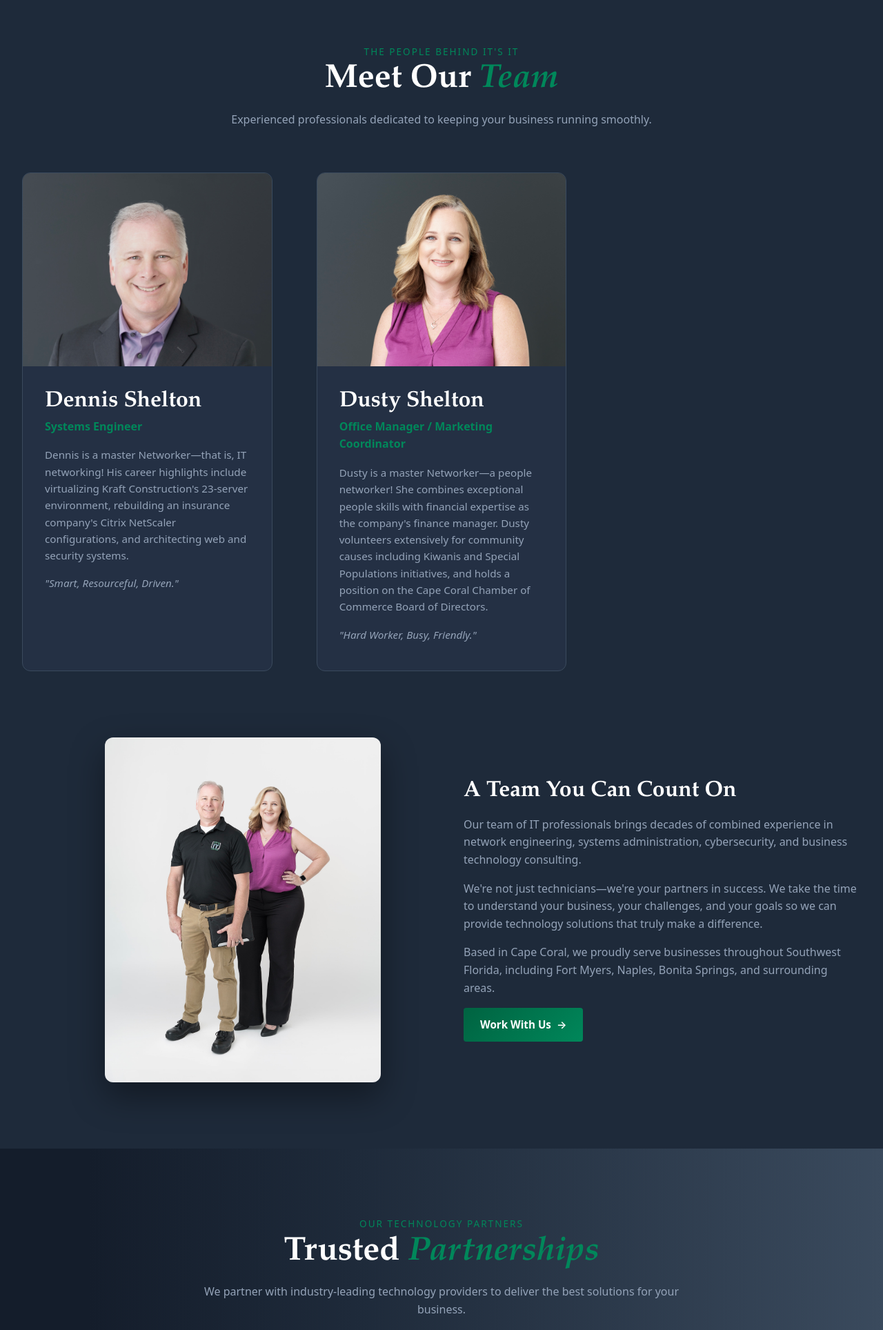
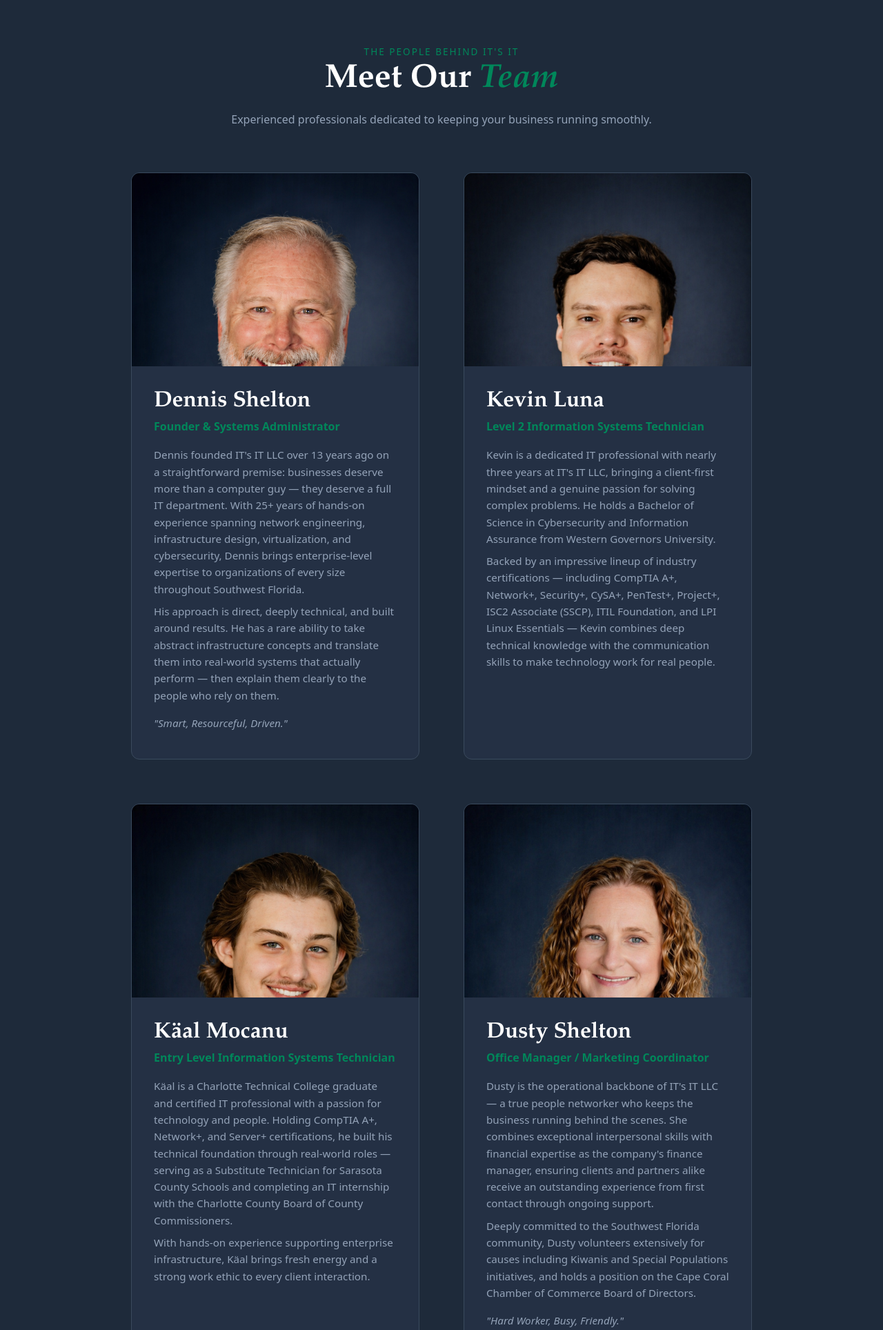
Before and after one commit to dlshelton/its-it-llc-website, a PHP site: page /about.html in a window 1280 px wide. Shown: the part 2785-4713 px from the top of the page at 69% size. Run offline with PHP 8.4, Linux system fonts and the light colour scheme.

Commit message:
Add full team section: 4 members with updated headshots and bios
- Add Kevin Luna (Level 2 IST) and Käal Mocanu (Entry Level IST) to team grid
- Update Dennis title to Founder & Systems Administrator with full bio
- Expand Dusty's bio into full professional profile
- Swap all headshots to new updated PNGs from photo shoot
- Reorder: Dennis → Kevin → Kaal → Dusty
- Change team grid to 2-column layout for even 2×2 cards
- Update team summary copy to reflect 4-person team
- Add profile text files to assets/Profiles/

Co-Authored-By: Claude Opus 4.6 <noreply@anthropic.com>

```diff
--- a/about.html
+++ b/about.html
@@ -446,25 +446,53 @@
                     <!-- Dennis Shelton -->
                     <div class="team-member">
                         <div class="team-photo">
-                            <img src="assets/Photos/staffphontos/dennis-head.jpg" alt="Dennis Shelton - Systems Engineer">
+                            <img src="assets/Photos/staffphontos/DennisHeadshotUpdate.png" alt="Dennis Shelton - Founder & Systems Administrator">
                         </div>
                         <div class="team-info">
                             <h3>Dennis Shelton</h3>
-                            <span class="team-title">Systems Engineer</span>
-                            <p>Dennis is a master Networker—that is, IT networking! His career highlights include virtualizing Kraft Construction's 23-server environment, rebuilding an insurance company's Citrix NetScaler configurations, and architecting web and security systems.</p>
+                            <span class="team-title">Founder & Systems Administrator</span>
+                            <p>Dennis founded IT's IT LLC over 13 years ago on a straightforward premise: businesses deserve more than a computer guy — they deserve a full IT department. With 25+ years of hands-on experience spanning network engineering, infrastructure design, virtualization, and cybersecurity, Dennis brings enterprise-level expertise to organizations of every size throughout Southwest Florida.</p>
+                            <p>His approach is direct, deeply technical, and built around results. He has a rare ability to take abstract infrastructure concepts and translate them into real-world systems that actually perform — then explain them clearly to the people who rely on them.</p>
                             <p class="team-quote">"Smart, Resourceful, Driven."</p>
+                        </div>
+                    </div>
+
+                    <!-- Kevin Luna -->
+                    <div class="team-member">
+                        <div class="team-photo">
+                            <img src="assets/Photos/staffphontos/kevinupdatedheadshot.png" alt="Kevin Luna - Level 2 Information Systems Technician">
+                        </div>
+                        <div class="team-info">
+                            <h3>Kevin Luna</h3>
+                            <span class="team-title">Level 2 Information Systems Technician</span>
+                            <p>Kevin is a dedicated IT professional with nearly three years at IT's IT LLC, bringing a client-first mindset and a genuine passion for solving complex problems. He holds a Bachelor of Science in Cybersecurity and Information Assurance from Western Governors University.</p>
+                            <p>Backed by an impressive lineup of industry certifications — including CompTIA A+, Network+, Security+, CySA+, PenTest+, Project+, ISC2 Associate (SSCP), ITIL Foundation, and LPI Linux Essentials — Kevin combines deep technical knowledge with the communication skills to make technology work for real people.</p>
+                        </div>
+                    </div>
+
+                    <!-- Kaal Mocanu -->
+                    <div class="team-member">
+                        <div class="team-photo">
+                            <img src="assets/Photos/staffphontos/Kaalupdatedheadshot.png" alt="Käal Mocanu - Entry Level Information Systems Technician">
+                        </div>
+                        <div class="team-info">
+                            <h3>Käal Mocanu</h3>
+                            <span class="team-title">Entry Level Information Systems Technician</span>
+                            <p>Käal is a Charlotte Technical College graduate and certified IT professional with a passion for technology and people. Holding CompTIA A+, Network+, and Server+ certifications, he built his technical foundation through real-world roles — serving as a Substitute Technician for Sarasota County Schools and completing an IT internship with the Charlotte County Board of County Commissioners.</p>
+                            <p>With hands-on experience supporting enterprise infrastructure, Käal brings fresh energy and a strong work ethic to every client interaction.</p>
                         </div>
                     </div>
 
                     <!-- Dusty Shelton -->
                     <div class="team-member">
                         <div class="team-photo">
-                            <img src="assets/Photos/staffphontos/dusty-head.jpg" alt="Dusty Shelton - Office Manager">
+                            <img src="assets/Photos/staffphontos/DustyHeadshotupdated.png" alt="Dusty Shelton - Office Manager & Marketing Coordinator">
                         </div>
                         <div class="team-info">
                             <h3>Dusty Shelton</h3>
                             <span class="team-title">Office Manager / Marketing Coordinator</span>
-                            <p>Dusty is a master Networker—a people networker! She combines exceptional people skills with financial expertise as the company's finance manager. Dusty volunteers extensively for community causes including Kiwanis and Special Populations initiatives, and holds a position on the Cape Coral Chamber of Commerce Board of Directors.</p>
+                            <p>Dusty is the operational backbone of IT's IT LLC — a true people networker who keeps the business running behind the scenes. She combines exceptional interpersonal skills with financial expertise as the company's finance manager, ensuring clients and partners alike receive an outstanding experience from first contact through ongoing support.</p>
+                            <p>Deeply committed to the Southwest Florida community, Dusty volunteers extensively for causes including Kiwanis and Special Populations initiatives, and holds a position on the Cape Coral Chamber of Commerce Board of Directors.</p>
                             <p class="team-quote">"Hard Worker, Busy, Friendly."</p>
                         </div>
                     </div>
@@ -477,8 +505,8 @@
                     </div>
                     <div class="about-content">
                         <h3>A Team You Can <span class="highlight">Count On</span></h3>
-                        <p>Our team of IT professionals brings decades of combined experience in network engineering, systems administration, cybersecurity, and business technology consulting.</p>
-                        <p>We're not just technicians—we're your partners in success. We take the time to understand your business, your challenges, and your goals so we can provide technology solutions that truly make a difference.</p>
+                        <p>Our four-person team brings decades of combined experience in network engineering, systems administration, cybersecurity, and business technology consulting — backed by industry certifications from CompTIA, ISC2, and Western Governors University.</p>
+                        <p>We're not just technicians — we're your partners in success. From founder-level strategy to hands-on support, every member of our team takes the time to understand your business, your challenges, and your goals so we can provide technology solutions that truly make a difference.</p>
                         <p>Based in Cape Coral, we proudly serve businesses throughout Southwest Florida, including Fort Myers, Naples, Bonita Springs, and surrounding areas.</p>
                         <a href="contact.html" class="btn btn-primary">
                             Work With Us
--- /dev/null
+++ b/assets/Profiles/KaalMocanu.txt
@@ -0,0 +1,4 @@
+Kaal Mocanu
+Entry Level Information Systems Technician · It's IT LLC
+
+Käal Mocanu is a Charlotte Technical College graduate and certified IT professional with a passion for technology and people. Holding CompTIA A+, Network+, and Server+ certifications, he built his technical foundation through real-world roles — serving as a Substitute Technician for Sarasota County Schools and completing an IT internship with the Charlotte County Board of County Commissioners, where he gained hands-on experience supporting enterprise infrastructure.
--- /dev/null
+++ b/assets/Profiles/kevinluna.txt
@@ -0,0 +1,3 @@
+Kevin Luna
+Level 2 Information Systems Technician · It's IT LLC
+ Kevin Luna is a dedicated IT professional with nearly three years at It's IT LLC, bringing a client-first mindset and a genuine passion for solving complex problems. He holds a Bachelor of Science in Cybersecurity and Information Assurance from Western Governors University and is backed by an impressive lineup of industry certifications — including CompTIA A+, Network+, Security+, CySA+, PenTest+, Project+, ISC2 Associate (SSCP), ITIL Foundation, and LPI Linux Essentials.
--- a/css/styles.css
+++ b/css/styles.css
@@ -1329,15 +1329,12 @@ main {
    ============================================ */
 .team-grid {
     display: grid;
-    grid-template-columns: repeat(3, 1fr);
+    grid-template-columns: repeat(2, 1fr);
     gap: var(--spacing-xl);
     margin-bottom: var(--spacing-xl);
-}
-
-@media (max-width: 1024px) {
-    .team-grid {
-        grid-template-columns: repeat(2, 1fr);
-    }
+    max-width: 900px;
+    margin-left: auto;
+    margin-right: auto;
 }
 
 @media (max-width: 768px) {
--- a/index.html
+++ b/index.html
@@ -450,7 +450,7 @@
                         </a>
                     </div>
                     <div class="about-image">
-                        <img src="assets/Photos/staffphontos/dusty-dennis-both-full.jpg" alt="Dennis and Dusty Shelton - IT's IT Solutions Team">
+                        <img src="assets/Photos/staffphontos/dusty-dennis-both-full.jpg" alt="IT's IT LLC Team - Southwest Florida IT Professionals">
                     </div>
                 </div>
             </div>
```
Also changed, not shown: assets/Profiles/dennisshelton.txt (added, +9 -0 lines), assets/Photos/staffphontos/DennisHeadshotUpdate.png (added), assets/Photos/staffphontos/DustyHeadshotupdated.png (added), assets/Photos/staffphontos/Kaalupdatedheadshot.png (added), assets/Photos/staffphontos/kevinupdatedheadshot.png (added).
